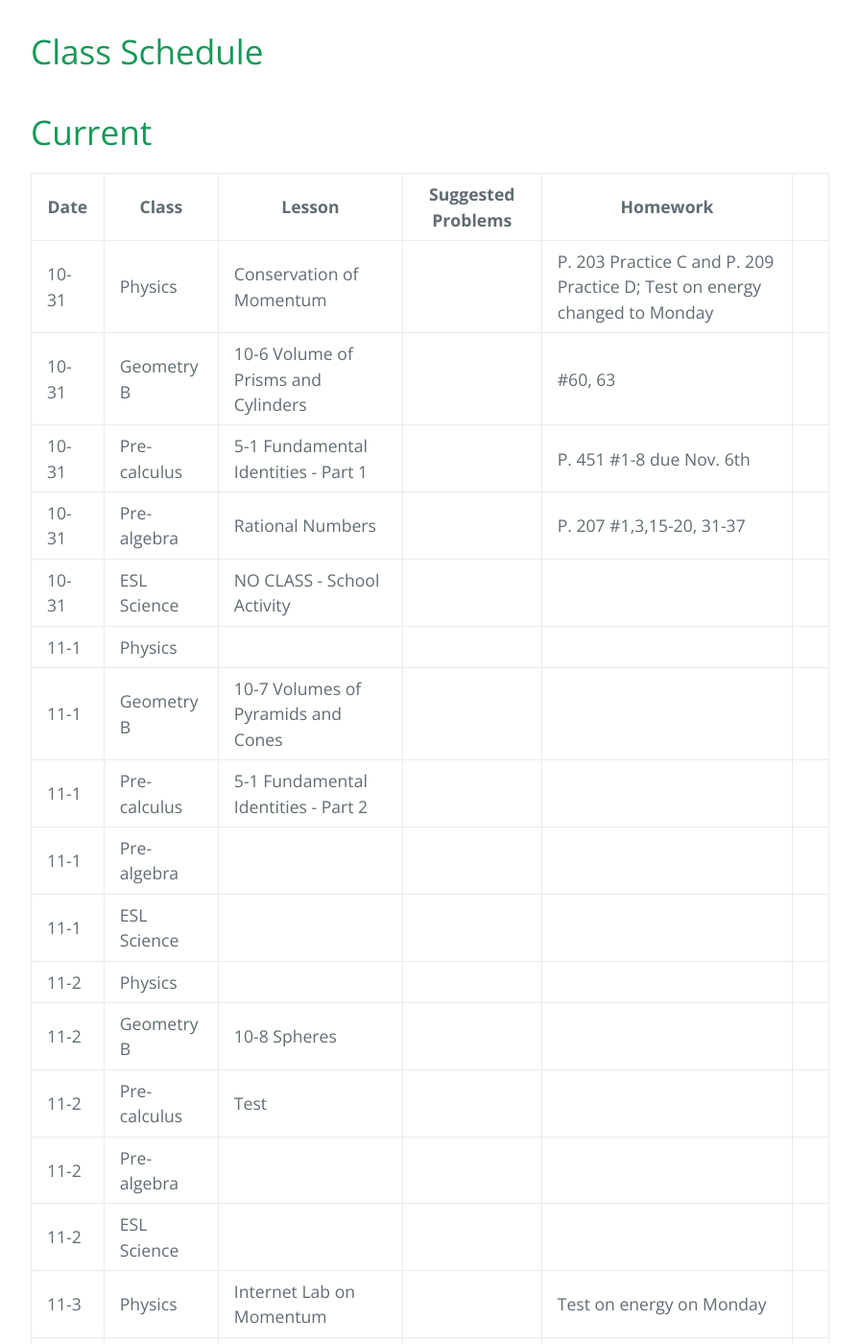
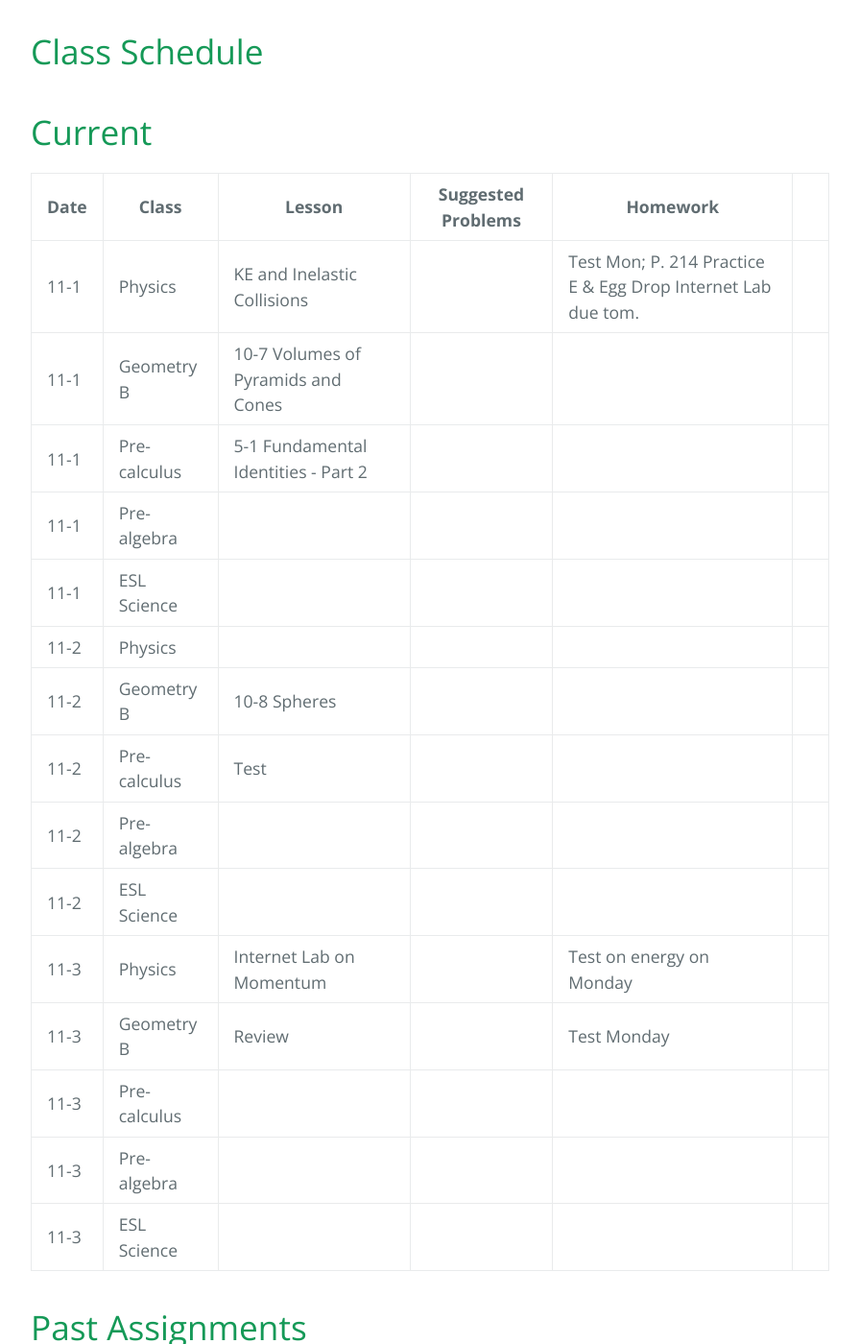
Before and after one commit to gpayoo/gpayoo, a Jekyll site: the page built from index.md, in a window 1280 px wide and 1400 px high, scrolled down 388 px. Shown: the whole window at 96% size, without its empty margins (192-1087 px from the left). Built offline with Jekyll 4.4.1, drawn with Linux system fonts in a browser that asks for light colours; our own code applies the rules of GitHub Pages for plain Markdown files; some of the changed text lies outside the part shown.

Commit message:
Update index.md

```diff
--- a/index.md
+++ b/index.md
@@ -10,12 +10,7 @@ layout: default
 
 | Date | Class | Lesson | Suggested Problems | Homework |
 | ---- | ----- | ------ | -------- | ---
-| 10-31 | Physics | Conservation of Momentum  | | P. 203 Practice C and P. 209 Practice D; Test on energy changed to Monday
-| 10-31 | Geometry B |  10-6 Volume of Prisms and Cylinders | |  #60, 63 |
-| 10-31 | Pre-calculus | 5-1 Fundamental Identities - Part 1 | | P. 451 #1-8 due Nov. 6th
-| 10-31 | Pre-algebra | Rational Numbers   | | P. 207 #1,3,15-20, 31-37
-| 10-31 | ESL Science | NO CLASS - School Activity  |  |
-| 11-1 | Physics |  | |
+| 11-1 | Physics | KE and Inelastic Collisions| | Test Mon; P. 214 Practice E & Egg Drop Internet Lab due tom.
 | 11-1 | Geometry B | 10-7 Volumes of Pyramids and Cones  | |   |
 | 11-1 | Pre-calculus | 5-1 Fundamental Identities - Part 2| |
 | 11-1 | Pre-algebra |   | |
@@ -35,6 +30,11 @@ layout: default
 
 | Date | Class | Lesson | Suggested Problems | Homework |
 | ---- | ----- | ------ | -------- | ---
+| 10-31 | Physics | Conservation of Momentum  | | P. 203 Practice C and P. 209 Practice D; Test on energy changed to Monday
+| 10-31 | Geometry B |  10-6 Volume of Prisms and Cylinders | |  #60, 63 |
+| 10-31 | Pre-calculus | 5-1 Fundamental Identities - Part 1 | | P. 451 #1-8 due Nov. 6th
+| 10-31 | Pre-algebra | Rational Numbers   | | P. 207 #1,3,15-20, 31-37
+| 10-31 | ESL Science | NO CLASS - School Activity  |  |
 | 10-30 | Physics | Momentum  | | Test Fri on Ch.5; P. 199 Practice A, P. 201 Practice B, P. 190-191 #1-10; Future labs not handed in by 8:40 AM will not be accepted. Printer problems is not an excuse.
 | 10-30 | Geometry B |  10-5 Surface Area of Pyramids and Cones | |   Handouts #58, 59, 61, 62, due tom; #60 due Wed. |
 | 10-30 | Pre-calculus | Review | | Handouts #60-63 due Tues.; Chapter Test on Thurs.
```
